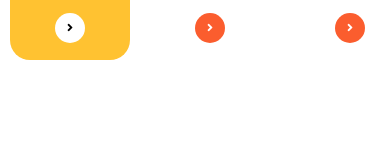
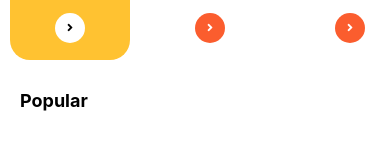
Before and after one commit to Saoa35/FastyFood, a React Native app: screen /home in a window 390 px wide. Shown: the part 415-564 px from the top of the page. Built offline with nearby package versions, Linux system fonts and the light colour scheme.

Commit message:
* changed esLint settings

```diff
--- a/src/components/Home.tsx
+++ b/src/components/Home.tsx
@@ -13,7 +13,7 @@ import {COLORS, Categories} from '../database/items';
 import Material from 'react-native-vector-icons/MaterialIcons';
 import Ionicons from 'react-native-vector-icons/Ionicons';
 import FontAwesome from 'react-native-vector-icons/FontAwesome5';
-import {Category, Item} from '../@types/inrefaces';
+import {Category} from '../@types/inrefaces';
 
 const Home: React.FC = () => {
   const [currentSelected, setCurrentSelected] = useState(0);
@@ -30,7 +30,7 @@ const Home: React.FC = () => {
             justifyContent: 'space-evenly',
             alignItems: 'center',
             backgroundColor:
-              currentSelected == index ? COLORS.accent : COLORS.white,
+              currentSelected === index ? COLORS.accent : COLORS.white,
             borderRadius: 20,
             margin: 10,
             elevation: 5,
@@ -50,7 +50,7 @@ const Home: React.FC = () => {
               height: 30,
               borderRadius: 100,
               backgroundColor:
-                currentSelected == index ? COLORS.white : COLORS.accentRed,
+                currentSelected === index ? COLORS.white : COLORS.accentRed,
               justifyContent: 'center',
               alignItems: 'center',
             }}>
@@ -58,7 +58,7 @@ const Home: React.FC = () => {
               name="angle-right"
               style={{
                 fontSize: 12,
-                color: currentSelected == index ? COLORS.black : COLORS.white,
+                color: currentSelected === index ? COLORS.black : COLORS.white,
               }}
             />
           </View>
@@ -179,6 +179,16 @@ const Home: React.FC = () => {
             renderItem={renderCatigories}
             showsHorizontalScrollIndicator={false}
           />
+          <Text
+            style={{
+              paddingTop: 20,
+              paddingHorizontal: 20,
+              fontSize: 18,
+              fontWeight: '700',
+              color: COLORS.black,
+            }}>
+            Popular
+          </Text>
         </View>
       </ScrollView>
     </View>
```
Also changed, not shown: .eslintrc.js.
